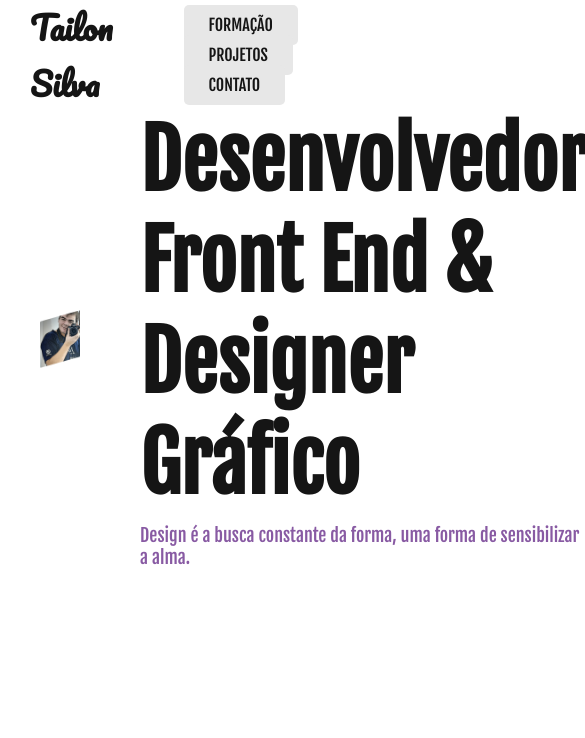
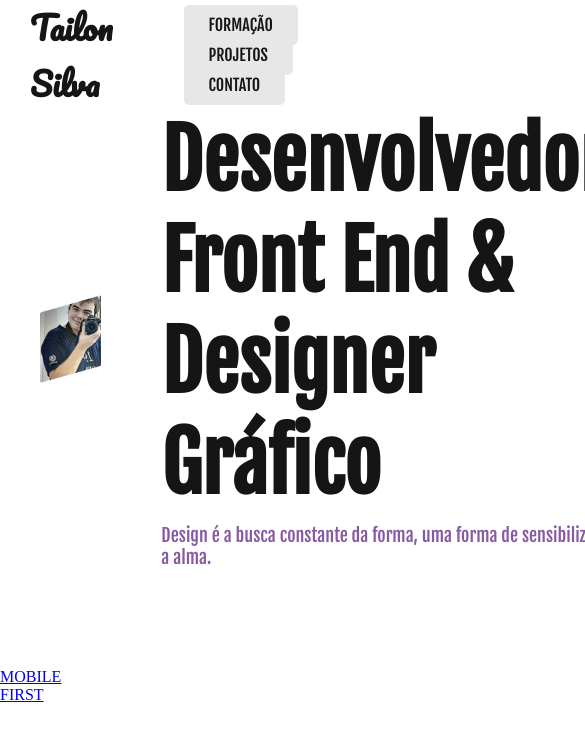
Before and after one commit to TailonSilva/tailonsilva.github.io, a plain HTML site: page index.html in a window 390 px wide. Shown: the top 738 px of the page, 585 px wide, since content can reach past the window. Drawn offline with Linux system fonts and the light colour scheme.

Commit message:
menu mobile

```diff
--- a/index.html
+++ b/index.html
@@ -26,6 +26,8 @@
     <p class="apresentacao-frase">Design é a busca constante da forma, uma forma de sensibilizar a alma.</p>
   </div>
 
+  <a href="./projetos/projeto_mobile_first/index.html">MOBILE FIRST</a>
+
 </main>
 
 
```
